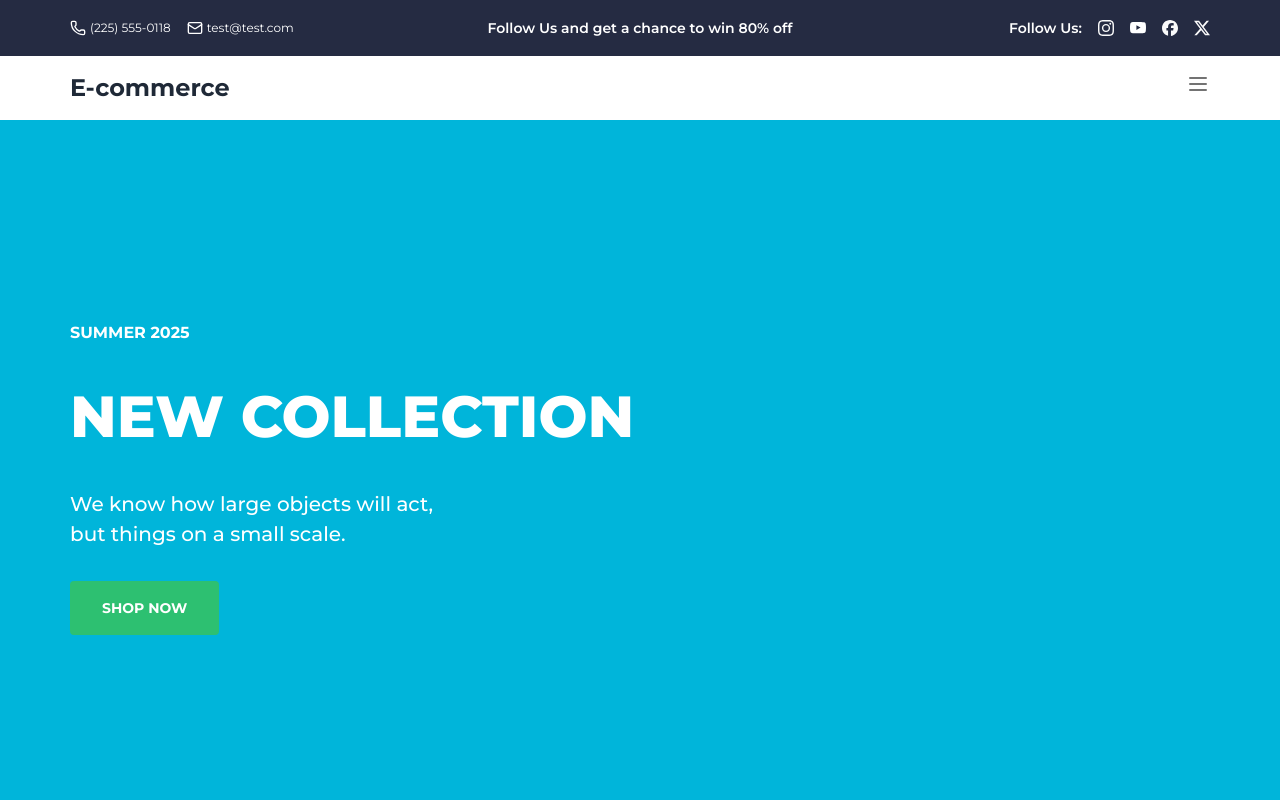
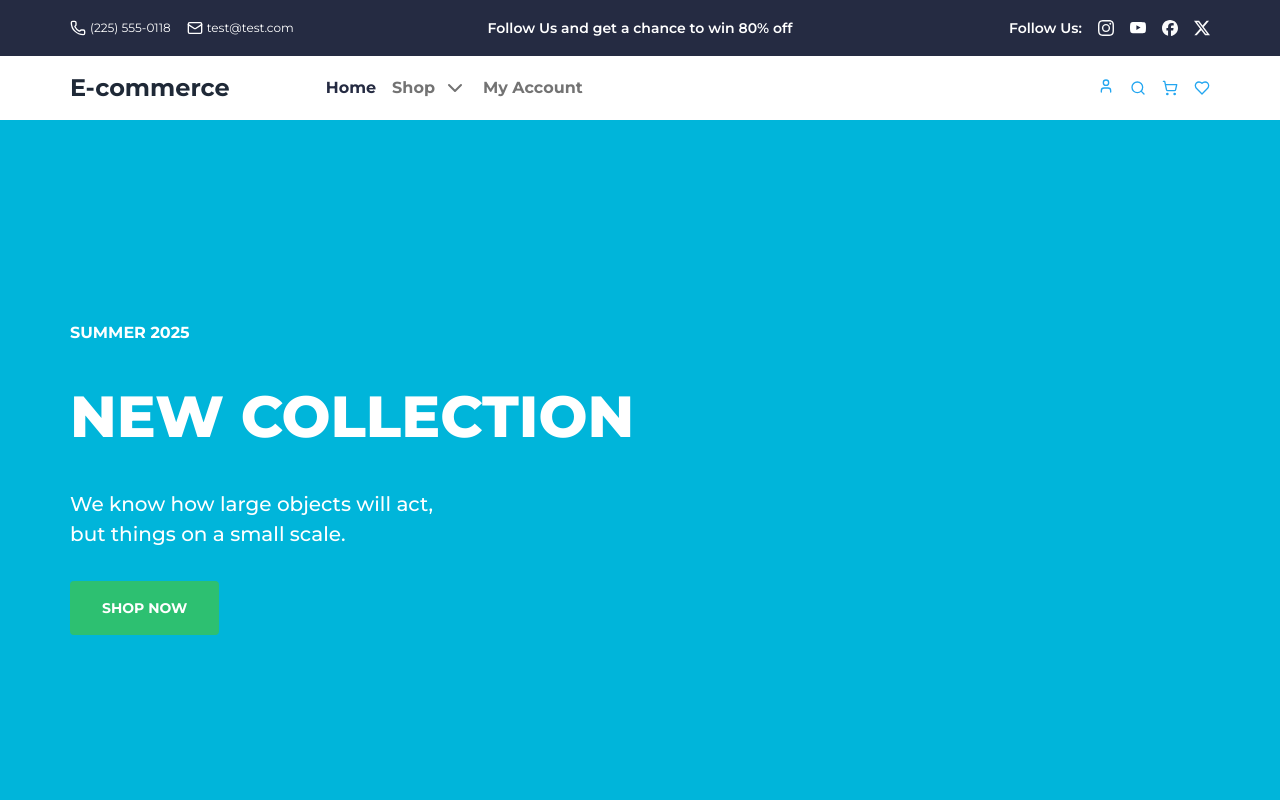
Before and after one commit to IgnacioFleming/react-mentoring-ecommerce-ifleming, a React (Vite) app: page / in a window 1280 px wide. Shown: the top 800 px of the page. Built offline with nearby package versions, Linux system fonts and the light colour scheme.

Commit message:
style(layout/Header): add styles for desktop version in Nav Links

```diff
--- /dev/null
+++ b/src/layout/Header/components/Navbar/NavActions.module.scss
@@ -0,0 +1,24 @@
+@use '../../../../styles/variables' as *;
+
+.nav-actions {
+  display: flex;
+  flex-direction: column;
+  align-items: center;
+  gap: $spacing-md;
+
+  &__icon {
+    height: 16px;
+    width: 16px;
+    color: $color-primary;
+    cursor: pointer;
+    transition: all 0.2s ease-in-out;
+
+    &:hover {
+      color: $color-hover;
+    }
+  }
+
+  @include is-tablet {
+    flex-direction: row;
+  }
+}
--- a/src/layout/Header/components/Navbar/NavActions.tsx
+++ b/src/layout/Header/components/Navbar/NavActions.tsx
@@ -1,14 +1,14 @@
 import { Link } from 'react-router-dom';
-import styles from './Navbar.module.scss';
 import { Heart, Search, ShoppingCart, User } from 'lucide-react';
+import styles from './NavActions.module.scss';
 
 export const NavActions = () => (
-  <nav className={styles.navbar__nav}>
+  <nav className={styles['nav-actions']}>
     <Link to="/my-account">
-      <User className={styles.navbar__nav__icon} />
+      <User className={styles['nav-actions__icon']} />
     </Link>
-    <Search className={styles.navbar__nav__icon} />
-    <ShoppingCart className={styles.navbar__nav__icon} />
-    <Heart className={styles.navbar__nav__icon} />
+    <Search className={styles['nav-actions__icon']} />
+    <ShoppingCart className={styles['nav-actions__icon']} />
+    <Heart className={styles['nav-actions__icon']} />
   </nav>
 );
--- a/src/layout/Header/components/Navbar/NavLinks.module.scss
+++ b/src/layout/Header/components/Navbar/NavLinks.module.scss
@@ -12,10 +12,19 @@
     &--active {
       color: $color-text;
     }
+
+    @include is-tablet {
+      flex-direction: row;
+      gap: $spacing-md;
+      font: $font-heading-h5;
+    }
   }
 
   &__links--spaced {
     padding-block: $spacing-xl;
+    @include is-tablet {
+      padding-block: 0;
+    }
   }
 
   &__accordion {
--- a/src/layout/Header/components/Navbar/NavMenu.module.scss
+++ b/src/layout/Header/components/Navbar/NavMenu.module.scss
@@ -1,8 +1,16 @@
-.navbar__menu {
+@use '../../../../styles/variables' as *;
+.navbar__nav {
   max-height: 0;
   overflow: hidden;
   transition: max-height 0.3s ease-in-out;
   &--open {
     max-height: 1000px;
   }
+
+  @include is-tablet {
+    max-height: max-content;
+    display: flex;
+    justify-content: space-between;
+    width: 100%;
+  }
 }
--- a/src/layout/Header/components/Navbar/NavMenu.tsx
+++ b/src/layout/Header/components/Navbar/NavMenu.tsx
@@ -11,7 +11,7 @@ type NavMenuProps = {
 export const NavMenu = ({ open, closeOnClickingLink }: NavMenuProps) => {
   return (
     <div
-      className={clsx(styles.navbar__menu, open ? styles['navbar__menu--open'] : '')}
+      className={clsx(styles.navbar__nav, open ? styles['navbar__nav--open'] : '')}
       onClick={closeOnClickingLink}
     >
       <NavLinks />
--- a/src/layout/Header/components/Navbar/Navbar.module.scss
+++ b/src/layout/Header/components/Navbar/Navbar.module.scss
@@ -8,16 +8,20 @@
   &__container {
     display: flex;
     flex-direction: column;
+    @include is-tablet {
+      flex-direction: row;
+      gap: $spacing-5xl;
+    }
   }
 
   &__main {
     display: flex;
     justify-content: space-between;
+    flex-shrink: 0;
   }
 
   &__logo {
     font: $font-heading-h3;
-
     a {
       transition: all 0.2s ease-in-out;
 
@@ -29,24 +33,9 @@
 
   &__burguer {
     color: $color-second-text;
-  }
 
-  &__nav {
-    display: flex;
-    flex-direction: column;
-    align-items: center;
-    gap: $spacing-md;
-
-    &__icon {
-      height: 16px;
-      width: 16px;
-      color: $color-primary;
-      cursor: pointer;
-      transition: all 0.2s ease-in-out;
-
-      &:hover {
-        color: $color-hover;
-      }
+    @include is-tablet {
+      display: none;
     }
   }
 }
--- a/src/styles/_variables.scss
+++ b/src/styles/_variables.scss
@@ -88,6 +88,8 @@ $spacing-lg: 24px;
 $spacing-xl: 32px;
 $spacing-2xl: 48px;
 $spacing-3xl: 64px;
+$spacing-4xl: 80px;
+$spacing-5xl: 96px;
 
 // Typography
 $font-family-base: 'Montserrat', sans-serif;
```
